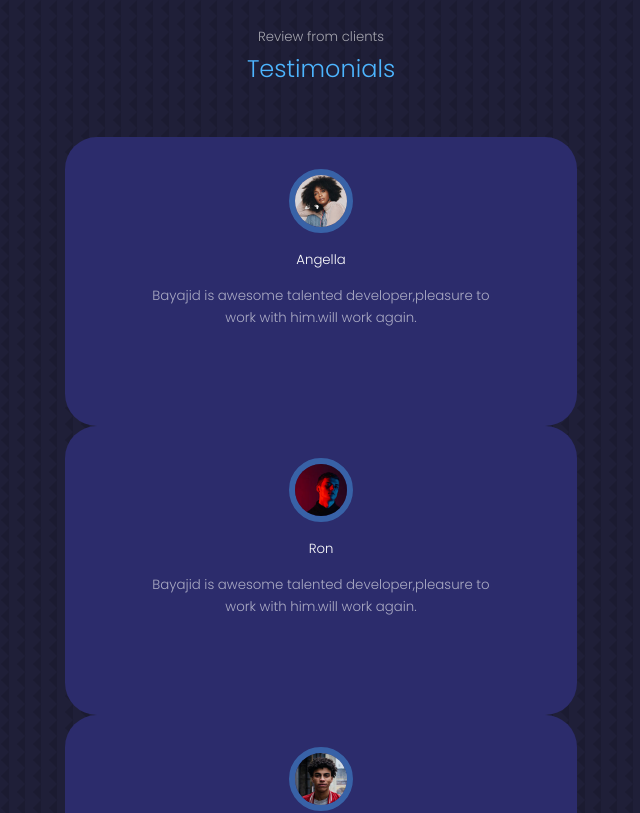
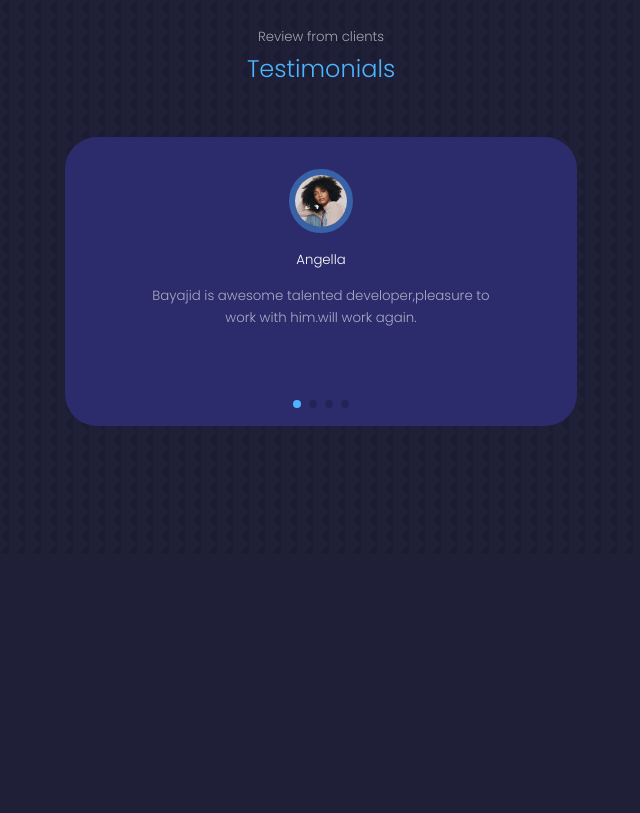
Before and after one commit to BayajidAlam/portfolio, a React (Create React App) app: page / in a window 1280 px wide. Shown: the part 3760-4573 px from the top of the page, without its empty margins (319-959 px from the left). After the commit the page ends 4314 px from the top, so only its background shows below. Built offline with nearby package versions, Linux system fonts and the light colour scheme.

Commit message:
swiper js added

```diff
--- a/package.json
+++ b/package.json
@@ -11,6 +11,7 @@
     "react-icons": "^4.7.1",
     "react-router-dom": "^6.4.5",
     "react-scripts": "5.0.1",
+    "swiper": "^8.4.5",
     "web-vitals": "^2.1.4"
   },
   "scripts": {
--- a/src/components/testimonial/Testimonial.js
+++ b/src/components/testimonial/Testimonial.js
@@ -4,6 +4,13 @@
 import av2 from "../../assets/avatar2.jpg";
 import av3 from "../../assets/avatar3.jpg";
 import av4 from "../../assets/avatar4.jpg";
+// import Swiper core and required modules
+import { Pagination } from 'swiper';
+import { Swiper, SwiperSlide } from 'swiper/react';
+// Import Swiper styles
+import 'swiper/css';
+import 'swiper/css/pagination';
+
 
 const testimonials = [
   {
@@ -38,10 +45,16 @@
       <h5>Review from clients</h5>
       <h2>Testimonials</h2>
 
-      <div className="container testimonials_container">
+      <Swiper
+      modules={[ Pagination, ]}
+      spaceBetween={40}
+      slidesPerView={1}
+      navigation
+      pagination={{ clickable: true }}
+      className="container testimonials_container">
         {
           testimonials.map(testimonial=>
-          <article key={testimonial.id} className="testimonial">
+          <SwiperSlide key={testimonial.id} className="testimonial">
           <div className="client_avatar">
             <img src={testimonial.avatar} alt="avatar one" />
           </div>
@@ -49,9 +62,9 @@
           <small className="client_review">
             {testimonial.review}
           </small>
-        </article>)
+        </SwiperSlide>)
         }
-      </div>
+      </Swiper>
     </section>
   );
 };
--- a/src/components/testimonial/testimonial.css
+++ b/src/components/testimonial/testimonial.css
@@ -1,5 +1,6 @@
 .testimonials_container{
   width: 40%;
+  padding-bottom: 4rem;
 }
 
 .client_avatar{
@@ -26,7 +27,9 @@
   width: 80%;
   margin: 0.8rem auto 4rem;
 }
-
+.swiper-pagination-clickable .swiper-pagination-bullet-active{
+  background: var(--color-primary);
+}
 /*=================Responsive(tablet)================*/
 @media screen and (max-width:1024px) {
   .container.testimonials_container{
```
Also changed, not shown: 1 other file (tests, documents, lock files or other folders).
